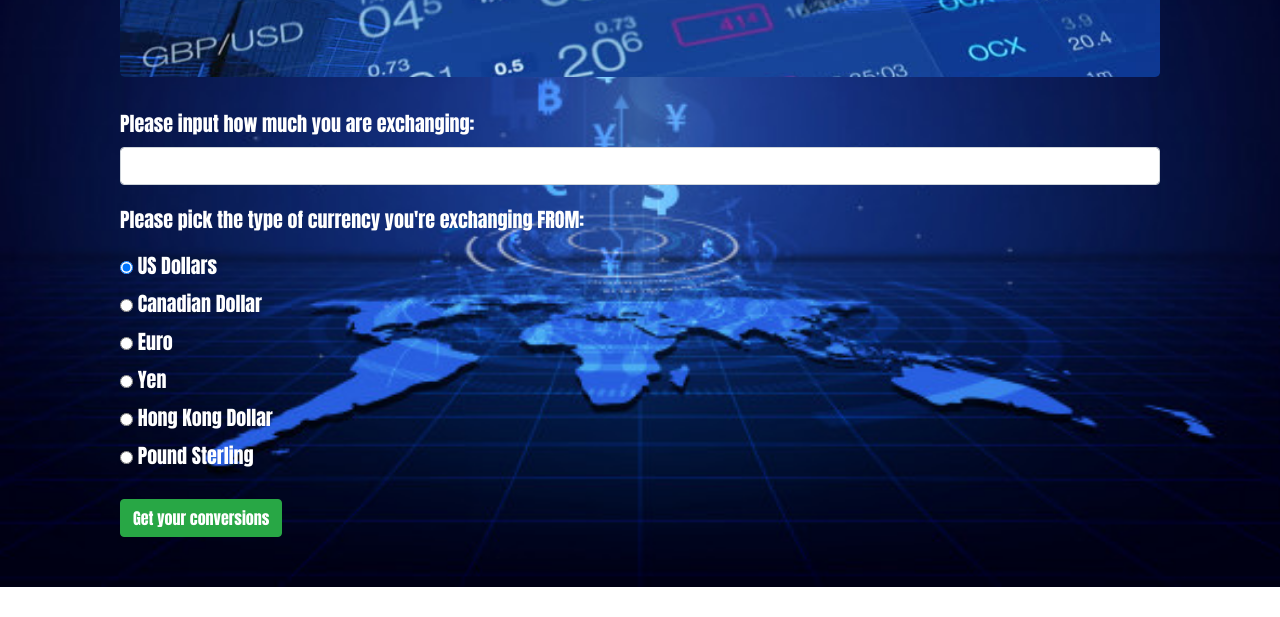
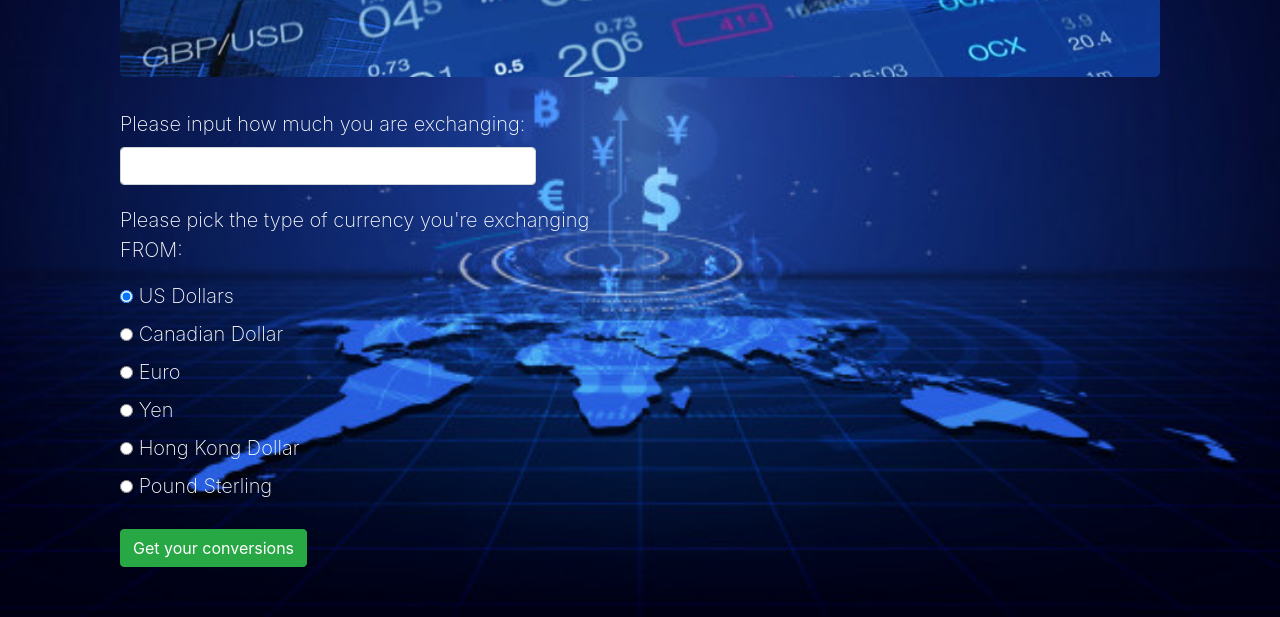
Before and after one commit to jeffchiudev/currency-changer, a website built with webpack: page src/index.html in a window 1280 px wide. Shown: the part 203-820 px from the top of the page. Built offline with nearby package versions, Linux system fonts and the light colour scheme.

Commit message:
continue adding styling to input field

```diff
--- a/src/css/styles.css
+++ b/src/css/styles.css
@@ -16,9 +16,12 @@ body {
   background-position: center;
   background-size: cover;
   font-size: 20px;
-  font-weight: 100;
-  font-family: Impact, Haettenschweiler, 'Arial Narrow Bold', sans-serif;
+  font-weight: 200;
   color: rgb(255, 255, 255);
+}
+
+.field input {
+  width: 40%;
 }
 
 .container {
--- a/src/index.html
+++ b/src/index.html
@@ -13,8 +13,10 @@
     </div>
     <div>
       <form id="input">
-        <label for="currency">Please input how much you are exchanging:</label>
-        <input id="currency" class="form-control" type="number" required>
+        <div class="field">
+          <label for="currency">Please input how much you are exchanging:</label>
+          <input id="currency" class="form-control" type="number" required>
+        </div>
         <div class="row">
           <div class="col-md-6">
             <div class="type-of-money">
```
